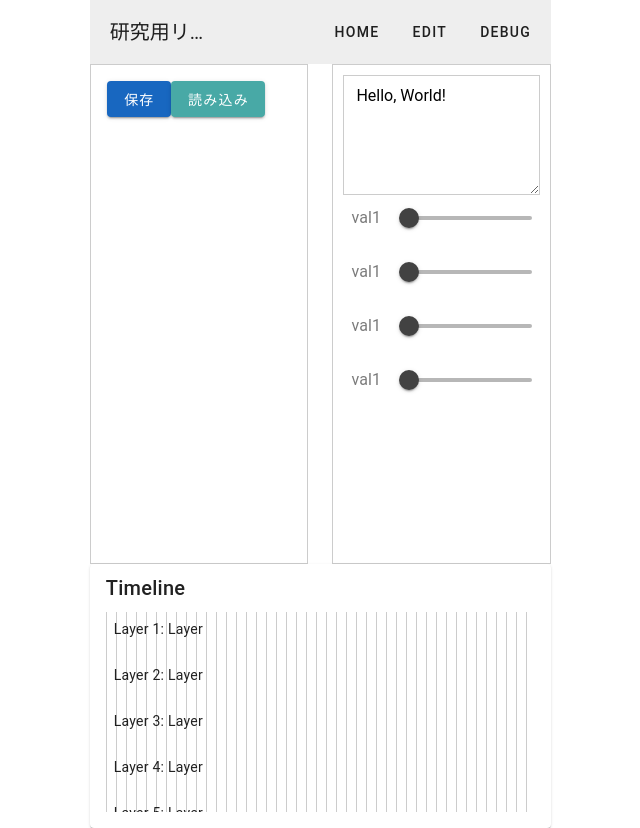
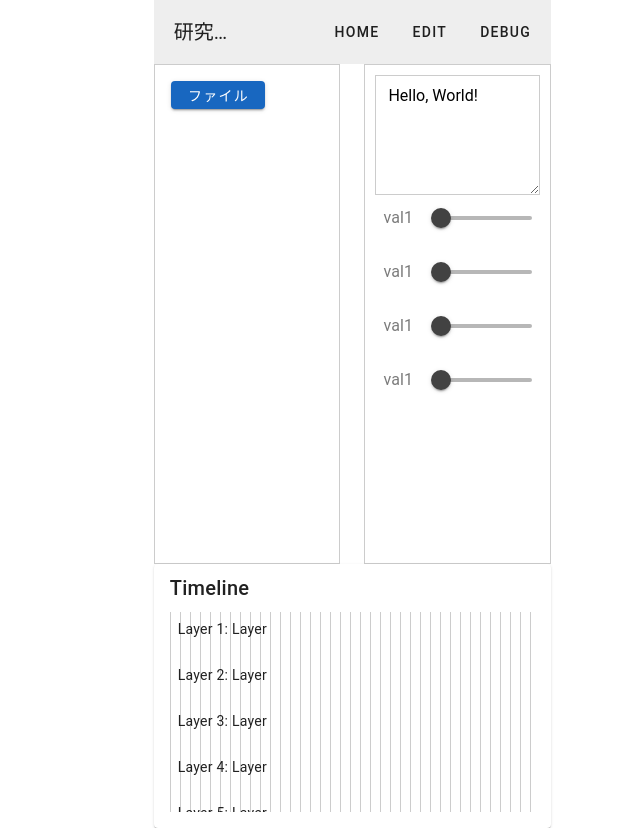
Before and after one commit to mino-8136/Co-Lyrics-WEB, a Vue app: page /edit in a window 1280 px wide. Shown: the whole page, without its empty margins (89-729 px from the left). Built offline with nearby package versions, Linux system fonts and the light colour scheme.

Commit message:
ボタンをタブに変更

```diff
--- a/src/components/editor/PreviewPanel.vue
+++ b/src/components/editor/PreviewPanel.vue
@@ -1,15 +1,26 @@
 <template>
   <v-container class="preview-panel">
-    <v-btn color="primary" @click="saveData">保存</v-btn>
-    <v-btn color="secondary" @click="loadData">読み込み</v-btn>
+    <v-menu>
+      <template v-slot:activator="{ props }">
+        <v-btn color="primary" v-bind="props" density="comfortable" > ファイル </v-btn>
+      </template>
+
+      <v-list>
+        <v-list-item @click="openFile">
+          <v-list-item-title>ファイルを開く</v-list-item-title>
+        </v-list-item>
+        <v-list-item @click="saveFile">
+          <v-list-item-title>ファイルを保存</v-list-item-title>
+        </v-list-item>
+      </v-list>
+    </v-menu>
+
     <div class="preview-area">
-
       <!-- ここでオブジェクトのコンポーネントを表示 -->
       <div v-for="object in props.objects" :key="object.id">
         <component :is="getObjectComponent(object.type)" />
         <!-- TODO : 表示する位置を指定できるようにする-->
       </div>
-
     </div>
   </v-container>
 </template>
@@ -18,22 +29,22 @@
 import { computed, ref, defineProps } from 'vue'
 
 // TimelinePanel上で現在再生されているオブジェクトを取得
-const props = defineProps(['objects']); // EditViewから渡されたCurrentObjects
-
+const props = defineProps(['objects']) // EditViewから渡されたCurrentObjects
 
 function getObjectComponent(type: string) {
   if (type === 'text') return 'TextObject'
   if (type === 'image') return 'ImageObject'
 }
 
-
-const saveData = () => {
+const saveFile = () => {
   // TODO: データを保存する処理を追加
 }
 
-const loadData = () => {
+const openFile = () => {
   // TODO: データを読み込む処理を追加
 }
+
+
 </script>
 
 <style scoped>
```
